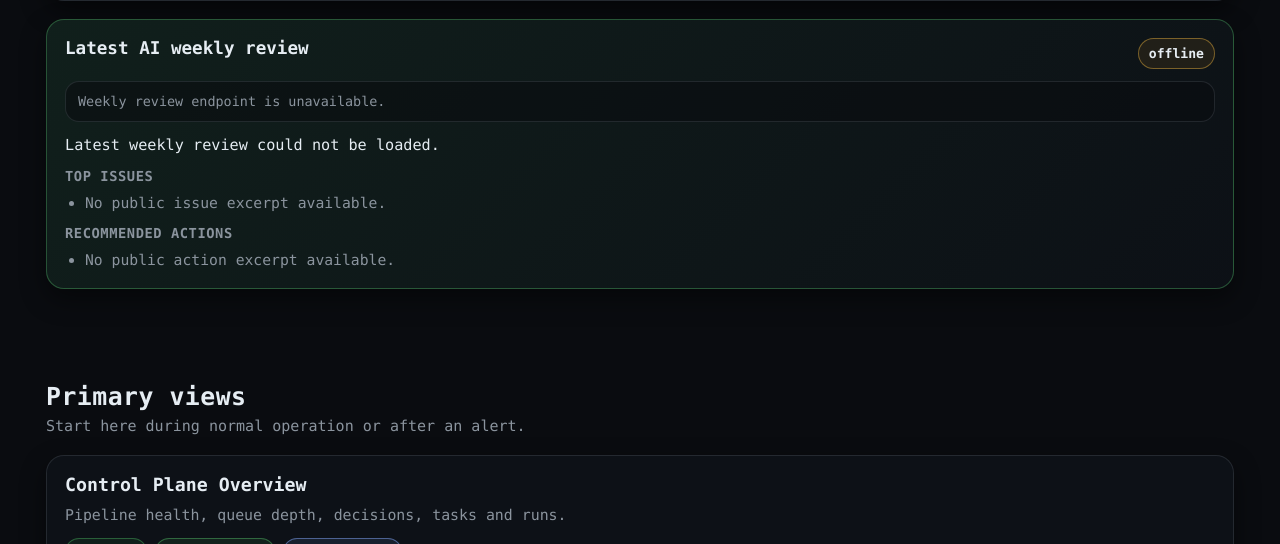
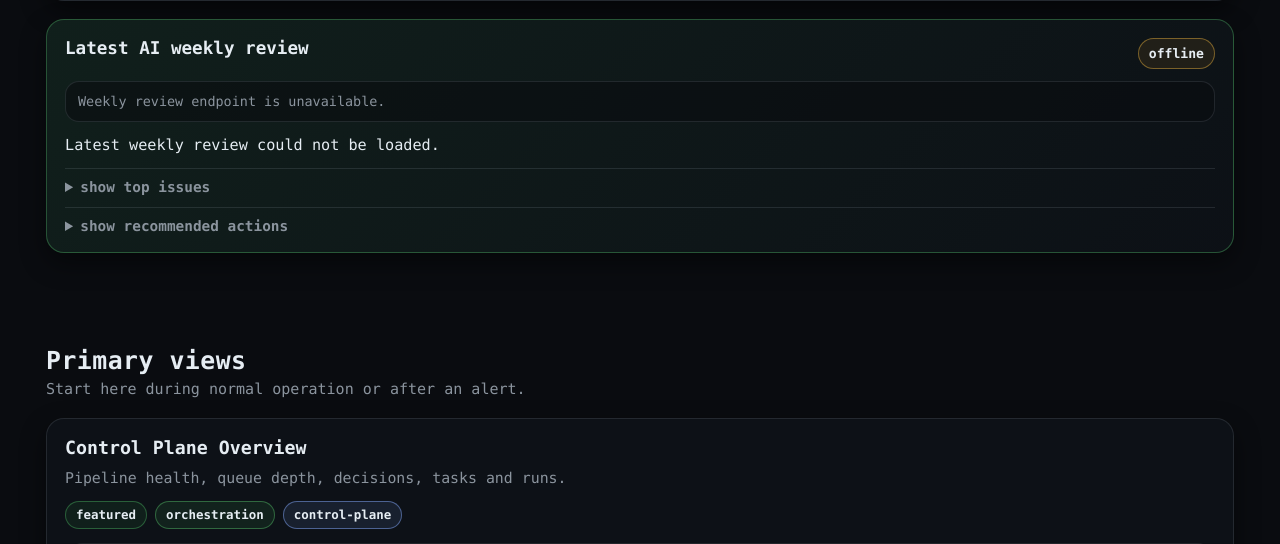
Before and after one commit to Elyablack/monitoring-stack, a FastAPI app: page /dashboards in a window 1280 px wide. Shown: the part 476-1020 px from the top of the page. Run offline with FastAPI, Linux system fonts and the light colour scheme; data that the repository does not hold is empty.

Commit message:
add weekly review

```diff
--- a/demo-app/app/templates/dashboards.html
+++ b/demo-app/app/templates/dashboards.html
@@ -4,8 +4,8 @@
   <meta charset="utf-8" />
   <meta name="viewport" content="width=device-width, initial-scale=1" />
   <title>{{ page_title }}</title>
-  <link rel="stylesheet" href="/static/app.css?v=20260414-4" />
-  <script defer src="/static/app.js?v=20260414-4"></script>
+  <link rel="stylesheet" href="/static/app.css?v=20260414-5" />
+  <script defer src="/static/app.js?v=20260414-5"></script>
   <style>
     .db-topbar {
       display: flex;
@@ -114,6 +114,8 @@
       display: grid;
       gap: 12px;
       align-content: start;
+      max-height: 360px;
+      overflow: hidden;
       border-color: color-mix(in srgb, var(--primary) 35%, var(--border));
       background:
         linear-gradient(
@@ -156,6 +158,10 @@
       line-height: 1.45;
       color: var(--text);
       font-size: 0.95rem;
+      display: -webkit-box;
+      -webkit-line-clamp: 7;
+      -webkit-box-orient: vertical;
+      overflow: hidden;
     }
 
     .db-ai-list {
@@ -176,6 +182,19 @@
       font-family: var(--mono);
       font-size: 0.84rem;
       overflow-wrap: anywhere;
+    }
+
+    .db-ai-details {
+      border-top: 1px solid var(--border);
+      padding-top: 10px;
+    }
+
+    .db-ai-details summary {
+      cursor: pointer;
+      color: var(--muted);
+      font-family: var(--mono);
+      font-weight: 900;
+      font-size: 0.9rem;
     }
 
     .db-mini-title {
@@ -478,19 +497,25 @@
           Loading latest sanitized weekly review excerpt.
         </div>
 
-        <div>
+        <details class="db-ai-details">
+          <summary>show top issues</summary>
+          <div style="margin-top: 10px;">
             <div class="db-mini-title">Top issues</div>
             <ul id="weekly-issues" class="db-ai-list">
               <li>loading</li>
             </ul>
           </div>
+        </details>
 
-        <div>
+        <details class="db-ai-details">
+          <summary>show recommended actions</summary>
+          <div style="margin-top: 10px;">
             <div class="db-mini-title">Recommended actions</div>
             <ul id="weekly-actions" class="db-ai-list">
               <li>loading</li>
             </ul>
           </div>
+        </details>
       </aside>
     </section>
   </header>
```
Lines whose indentation alone changed are shown as unchanged.
